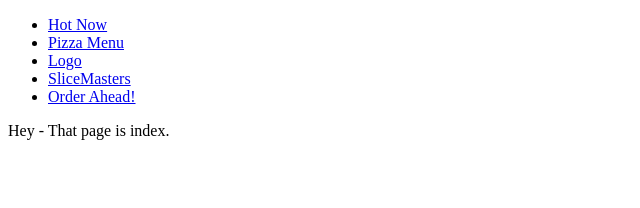
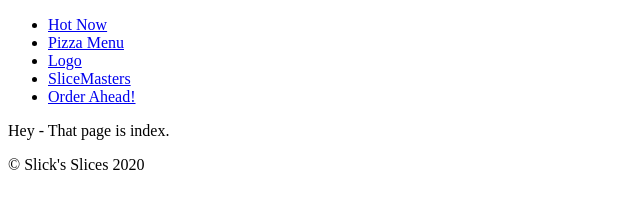
Before and after one commit to Shramkoweb/slicks-slices, a Gatsby site: page / in a window 1280 px wide. Shown: the whole page, without its empty margins (0-640 px from the left). Built offline with nearby package versions, Linux system fonts and the light colour scheme; Gatsby itself is replaced by a stand-in of ours.

Commit message:
feat: add Layout
implement Layout wrapping fro all pages
add Footer

```diff
--- /dev/null
+++ b/gatsby-browser.js
@@ -0,0 +1,7 @@
+import React from "react";
+
+import Layout from "./src/components/Layout";
+
+export const wrapPageElement = ({ element, props }) => {
+  return <Layout {...props}>{element}</Layout>;
+};
--- /dev/null
+++ b/gatsby-ssr.js
@@ -0,0 +1,7 @@
+import React from "react";
+
+import Layout from "./src/components/Layout";
+
+export const wrapPageElement = ({ element, props }) => {
+  return <Layout {...props}>{element}</Layout>;
+};
--- /dev/null
+++ b/src/components/Footer.jsx
@@ -0,0 +1,11 @@
+import React from "react";
+
+const Footer = () => {
+  return (
+    <footer>
+      <p>&copy; Slick's Slices {new Date().getFullYear()}</p>
+    </footer>
+  );
+};
+
+export default Footer;
--- /dev/null
+++ b/src/components/Layout.jsx
@@ -0,0 +1,19 @@
+import React from "react";
+
+import Navigation from "./Navigation";
+import Footer from "./Footer";
+
+const Layout = (props) => {
+  const { children } = props;
+
+  return (
+    <div>
+      <Navigation/>
+
+      {children}
+      <Footer/>
+    </div>
+  );
+};
+
+export default Layout;
--- a/src/pages/index.jsx
+++ b/src/pages/index.jsx
@@ -1,14 +1,10 @@
 import React from "react";
-
-import Navigation from "../components/Navigation";
 
 const HomePage = () => {
   return (
-    <div>
-      <Navigation/>
-
+    <>
       <p>Hey - That page is index.</p>
-    </div>
+    </>
   );
 };
 
```
Also changed, not shown: src/pages/404.jsx (+2 -6 lines), src/pages/order.jsx (+2 -6 lines), src/pages/pizzas.jsx (+2 -6 lines), src/pages/slicemasters.jsx (+2 -6 lines).
